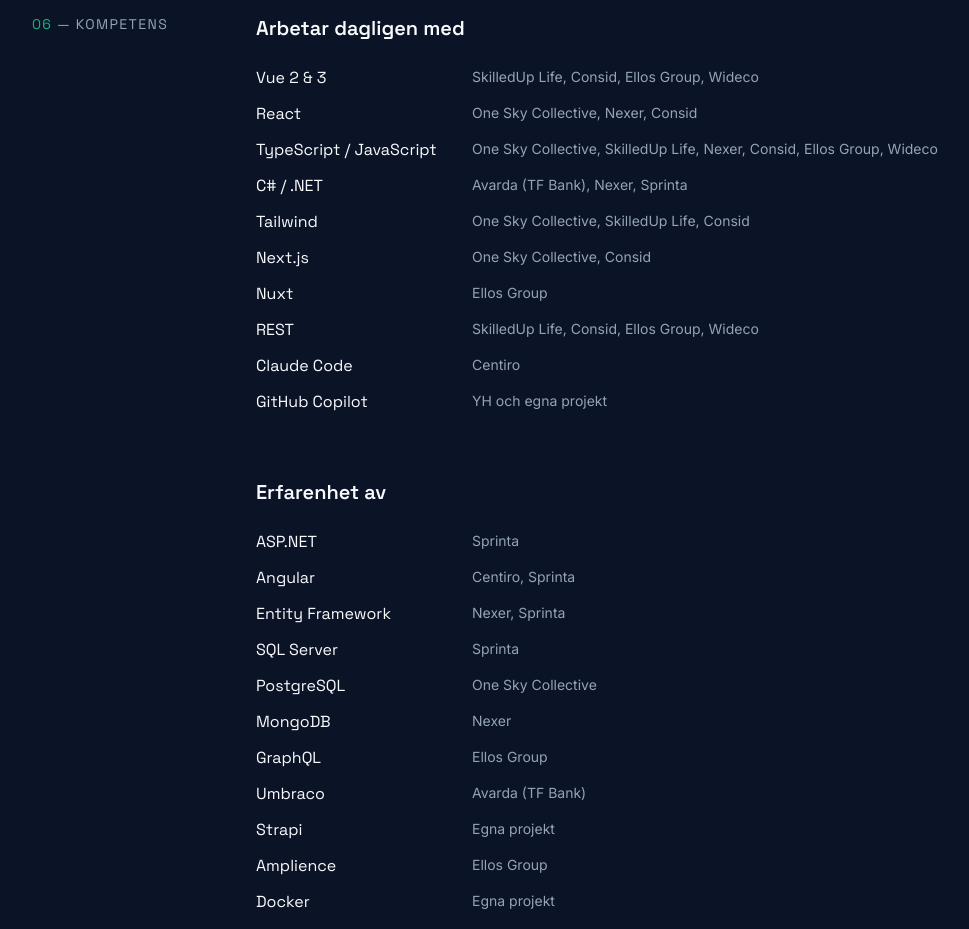
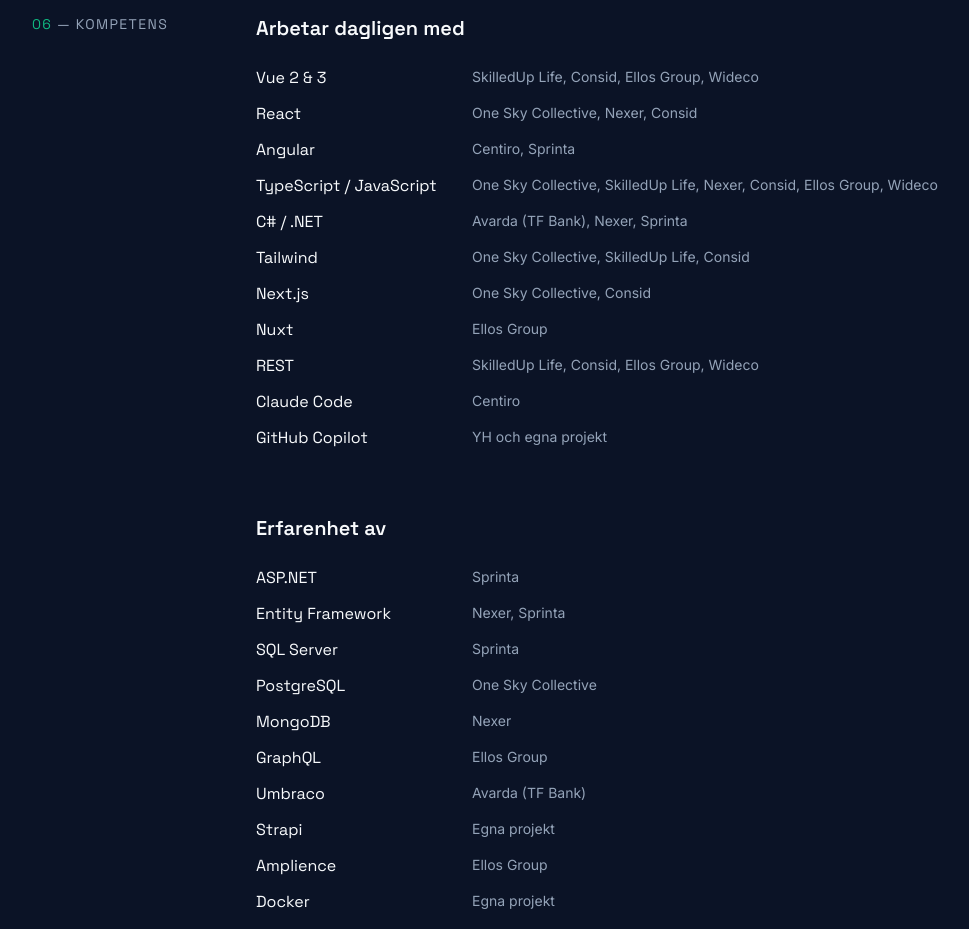
Before and after one commit to therealdanmalmx/danmalm-se, a Next.js app: page / in a window 1280 px wide. Shown: the part 7300-8229 px from the top of the page, without its empty margins (64-1033 px from the left). Built offline with nearby package versions, Linux system fonts and the light colour scheme.

Commit message:
content: list Angular under daily skills
Co-Authored-By: Claude Opus 5.5 <noreply@anthropic.com>

```diff
--- a/src/content/sv.ts
+++ b/src/content/sv.ts
@@ -326,6 +326,7 @@ export const sv: Content = {
     daily: [
       { name: "Vue 2 & 3", match: ["Vue", "Vue 3"] },
       { name: "React", match: ["React", "React Native"] },
+      { name: "Angular" },
       { name: "TypeScript / JavaScript", match: ["TypeScript", "JavaScript"] },
       { name: "C# / .NET", match: ["C#", ".NET"] },
       { name: "Tailwind" },
@@ -337,7 +338,6 @@ export const sv: Content = {
     ],
     experienced: [
       { name: "ASP.NET", match: ["ASP.NET"] },
-      { name: "Angular" },
       { name: "Entity Framework" },
       { name: "SQL Server" },
       { name: "PostgreSQL" },
```
